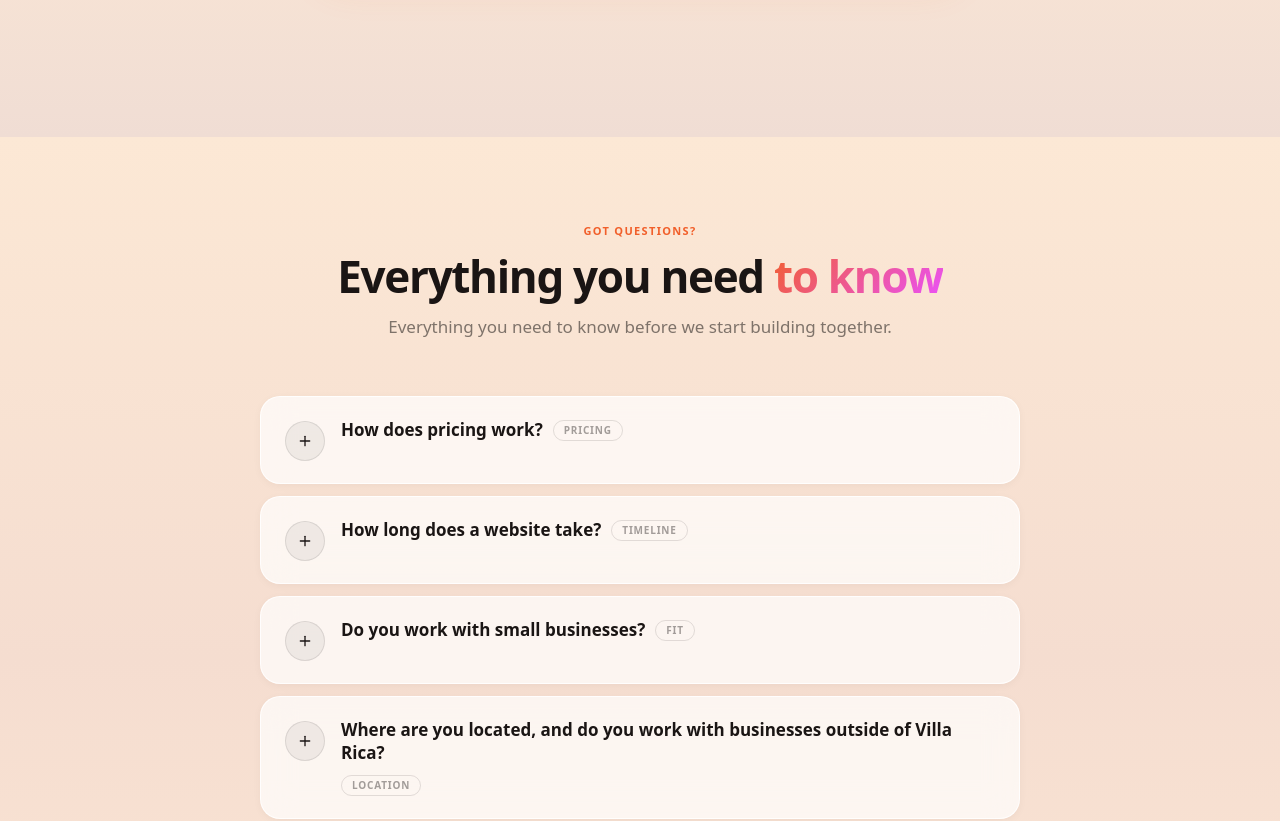
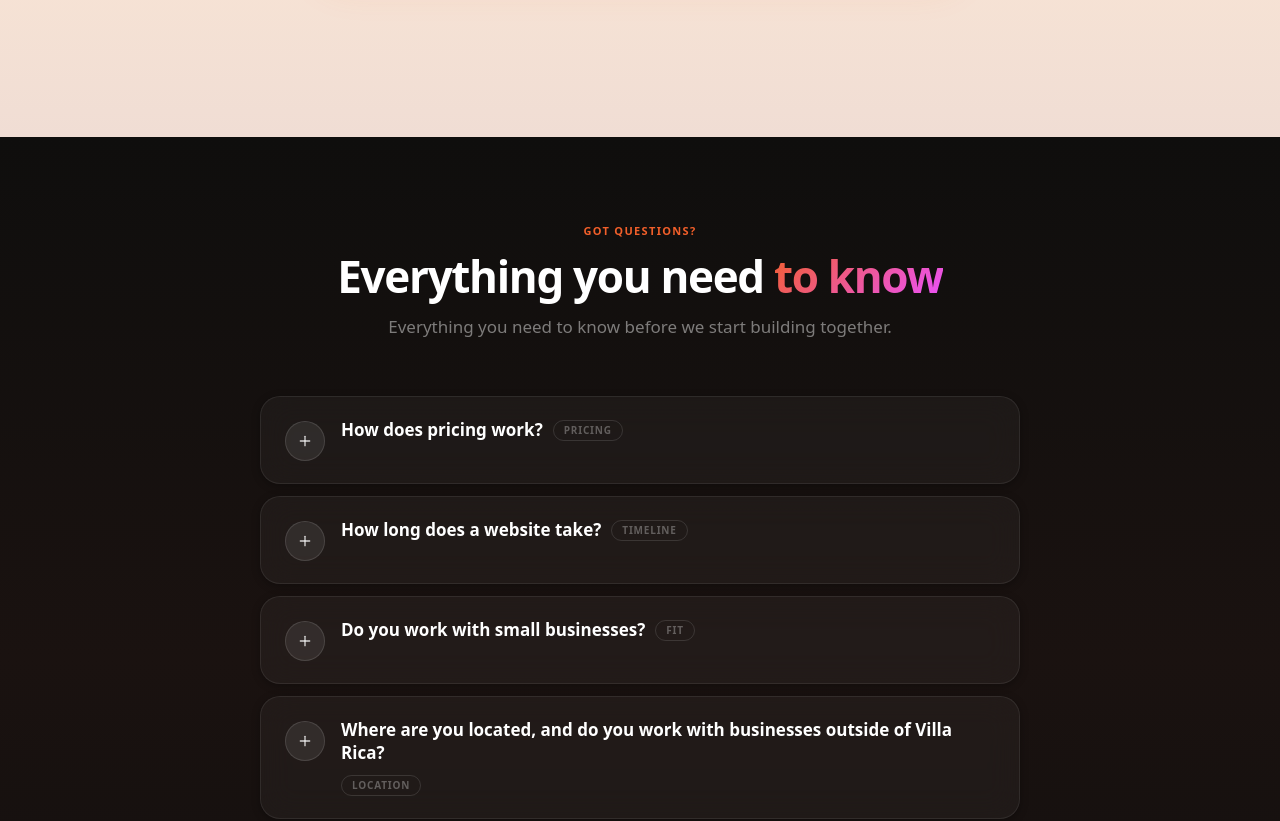
Before and after one commit to creativecowboys/cowboys-site, a Next.js app: page / in a window 1280 px wide. Shown: the part 2440-3261 px from the top of the page. Built offline with nearby package versions, Linux system fonts and the light colour scheme.

Commit message:
FAQ section: dark mode with charcoal background and orange accents

```diff
--- a/src/components/ui/faq-section.tsx
+++ b/src/components/ui/faq-section.tsx
@@ -77,7 +77,7 @@ export function FAQSection() {
         <section
             className={`cowboys-faq-fade${hasEntered ? ' cowboys-faq-fade--in' : ''}`}
             style={{
-                background: 'linear-gradient(180deg, #fce8d5 0%, #f5ddd0 50%, #fce8d5 100%)',
+                background: 'linear-gradient(180deg, #0f0e0d 0%, #1a1210 50%, #0f0e0d 100%)',
                 padding: '80px 24px 96px',
             }}
         >
@@ -100,7 +100,7 @@ export function FAQSection() {
                         fontSize: 'clamp(28px, 4vw, 44px)',
                         fontWeight: 800,
                         letterSpacing: '-0.03em',
-                        color: '#1a1514',
+                        color: '#ffffff',
                         margin: '0 0 14px',
                         lineHeight: 1.1,
                     }}>
@@ -116,7 +116,7 @@ export function FAQSection() {
                     </h2>
                     <p style={{
                         fontSize: 'clamp(14px, 1.6vw, 17px)',
-                        color: 'rgba(26, 21, 20, 0.55)',
+                        color: 'rgba(255,255,255,0.45)',
                         margin: 0,
                         fontWeight: 400,
                     }}>
@@ -128,17 +128,17 @@ export function FAQSection() {
                 <ul style={{ listStyle: 'none', margin: 0, padding: 0, display: 'flex', flexDirection: 'column', gap: '12px' }}>
                     {faqs.map((item, index) => {
                         const open = activeIndex === index;
+                        const borderColor = open ? 'rgba(241,95,42,0.40)' : 'rgba(255,255,255,0.08)';
+                        const metaBorderColor = open ? 'rgba(241,95,42,0.40)' : 'rgba(255,255,255,0.12)';
                         return (
                             <li key={item.question}>
                                 <div style={{
                                     borderRadius: '20px',
-                                    background: open ? 'rgba(255,255,255,0.95)' : 'rgba(255,255,255,0.70)',
-                                    border: open
-                                        ? '1px solid rgba(241, 95, 42, 0.25)'
-                                        : '1px solid rgba(255,255,255,0.80)',
+                                    background: open ? 'rgba(255,255,255,0.07)' : 'rgba(255,255,255,0.04)',
+                                    border: `1px solid ${borderColor}`,
                                     boxShadow: open
-                                        ? '0 8px 32px rgba(241, 95, 42, 0.10), 0 2px 8px rgba(0,0,0,0.06)'
-                                        : '0 2px 8px rgba(0,0,0,0.04)',
+                                        ? '0 8px 32px rgba(241,95,42,0.15), 0 2px 8px rgba(0,0,0,0.40)'
+                                        : '0 2px 8px rgba(0,0,0,0.30)',
                                     backdropFilter: 'blur(16px)',
                                     WebkitBackdropFilter: 'blur(16px)',
                                     transition: 'all 300ms ease',
@@ -168,8 +168,8 @@ export function FAQSection() {
                                             borderRadius: '50%',
                                             background: open
                                                 ? 'linear-gradient(135deg, #F15F2A, #EA51FF)'
-                                                : 'rgba(26, 21, 20, 0.06)',
-                                            border: open ? 'none' : '1px solid rgba(26, 21, 20, 0.10)',
+                                                : 'rgba(255,255,255,0.08)',
+                                            border: open ? 'none' : '1px solid rgba(255,255,255,0.12)',
                                             display: 'flex',
                                             alignItems: 'center',
                                             justifyContent: 'center',
@@ -181,7 +181,7 @@ export function FAQSection() {
                                                 style={{
                                                     transform: open ? 'rotate(45deg)' : 'rotate(0deg)',
                                                     transition: 'transform 300ms ease',
-                                                    color: open ? '#fff' : '#1a1514',
+                                                    color: open ? '#fff' : 'rgba(255,255,255,0.80)',
                                                 }}
                                             >
                                                 <path d="M12 5v14" stroke="currentColor" strokeWidth="2" strokeLinecap="round" />
@@ -195,7 +195,7 @@ export function FAQSection() {
                                                 <span style={{
                                                     fontSize: 'clamp(15px, 1.6vw, 17px)',
                                                     fontWeight: 700,
-                                                    color: '#1a1514',
+                                                    color: '#ffffff',
                                                     lineHeight: 1.35,
                                                 }}>
                                                     {item.question}
@@ -205,8 +205,8 @@ export function FAQSection() {
                                                     fontWeight: 600,
                                                     letterSpacing: '0.08em',
                                                     textTransform: 'uppercase',
-                                                    color: open ? '#F15F2A' : 'rgba(26,21,20,0.40)',
-                                                    border: `1px solid ${open ? 'rgba(241,95,42,0.30)' : 'rgba(26,21,20,0.12)'}`,
+                                                    color: open ? '#F15F2A' : 'rgba(255,255,255,0.30)',
+                                                    border: `1px solid ${metaBorderColor}`,
                                                     borderRadius: '999px',
                                                     padding: '2px 10px',
                                                     transition: 'all 300ms ease',
@@ -228,7 +228,7 @@ export function FAQSection() {
                                             margin: 0,
                                             padding: '0 24px 22px 80px',
                                             fontSize: 'clamp(14px, 1.4vw, 15px)',
-                                            color: 'rgba(26, 21, 20, 0.65)',
+                                            color: 'rgba(255,255,255,0.55)',
                                             lineHeight: 1.7,
                                             fontWeight: 400,
                                         }}>
@@ -246,7 +246,7 @@ export function FAQSection() {
                     textAlign: 'center',
                     marginTop: '44px',
                     fontSize: '15px',
-                    color: 'rgba(26,21,20,0.50)',
+                    color: 'rgba(255,255,255,0.35)',
                 }}>
                     Still have questions?{' '}
                     <a
```
